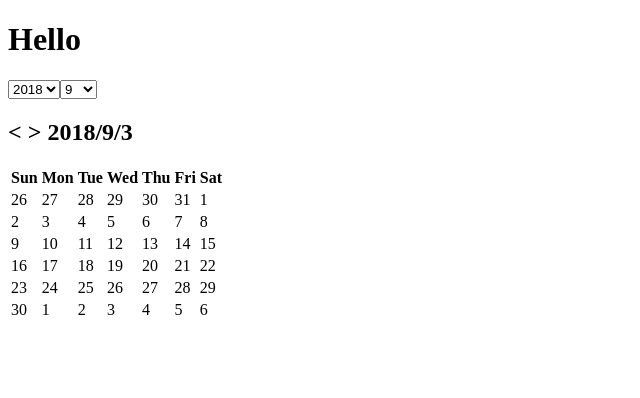
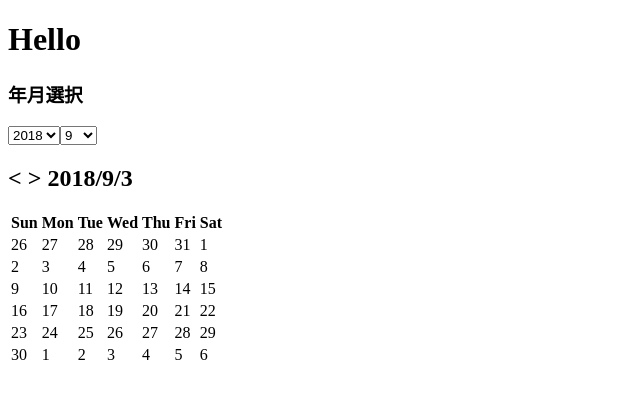
Before and after one commit to nargok/calender_app, a React (Create React App) app: page / in a window 1280 px wide. Shown: the top 398 px of the page, without its empty margins (0-640 px from the left). Built offline with nearby package versions, Linux system fonts and the light colour scheme.

Commit message:
年月選択のドロップダウンをコンポーネント化

```diff
--- /dev/null
+++ b/src/components/dropDown.js
@@ -0,0 +1,40 @@
+import React, { Component } from 'react'
+
+class DropDown extends Component {
+  optionLoop = (start, end) => {
+    let i, opt;
+    opt = [];
+
+    for (i = start; i <= end; i++) {
+      opt.push(i);
+    }
+    return opt;
+  }
+
+  render() {
+    // 年の選択肢を定義
+    const year_array = this.optionLoop(1950, this.props.current.year);
+    const year_items = year_array.map((year, index) => {
+      return <option key={index} value={year}>{year}</option>
+    })
+
+    const month_array = this.optionLoop(1, 12);
+    const month_items = month_array.map((month, index) => {
+      return <option key={index} value={month} >{month}</option>
+    })
+
+    return (
+      <div>
+        <h3>年月選択</h3>
+        <select name="year" id="id_year" defaultValue={this.props.current.year}>
+          {year_items}
+        </select>
+        <select name="month" id="id_month" defaultValue={this.props.current.month + 1}>
+          {month_items}
+        </select>
+      </div>
+    )
+  }
+}
+
+export default DropDown;
--- a/src/index.js
+++ b/src/index.js
@@ -6,6 +6,7 @@ import App from './App';
 import registerServiceWorker from './registerServiceWorker';
 
 import CustomDate from './components/customDate';
+import DropDown from './components/dropDown';
 import Header from './components/header/header';
 import WeeKDays from './components/weekDays';
 import WeekList from './components/weekList';
@@ -36,38 +37,11 @@ class Calender extends Component {
     this.moveMonth(nextMonth);
   }
 
-  optionLoop = (start, end) => {
-    let i, opt;
-    opt = [];
-
-    for (i = start; i <= end; i++) {
-      opt.push(i);
-    }
-    return opt;
-  }
-
   render() {
-    // 年の選択肢を定義
-    const year_array = this.optionLoop(1950, this.state.current.year);
-    const year_items = year_array.map((year, index) => {
-      return <option key={index} value={year}>{year}</option>
-    })
-
-    const month_array = this.optionLoop(1, 12);
-    const month_items = month_array.map((month, index) => {
-      return <option key={index} value={month} >{month}</option>
-    })
-
     return (
       <React.Fragment>
         <h1>Hello</h1>
-        <select name="year" id="id_year" defaultValue={this.state.current.year}>
-          {year_items}
-        </select>
-        <select name="month" id="id_month" defaultValue={this.state.current.month + 1}>
-          {month_items}
-        </select>
-
+        <DropDown current={this.state.current} />
         <Header
           current={this.state.current}
           lastMonth={this.moveLastMonth}
```
